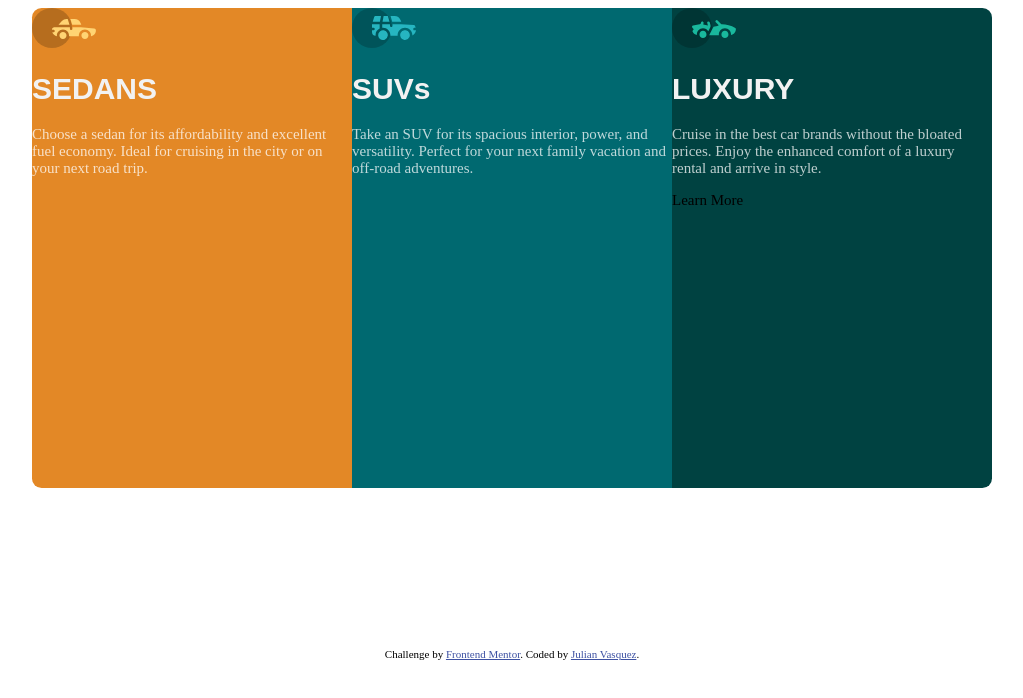
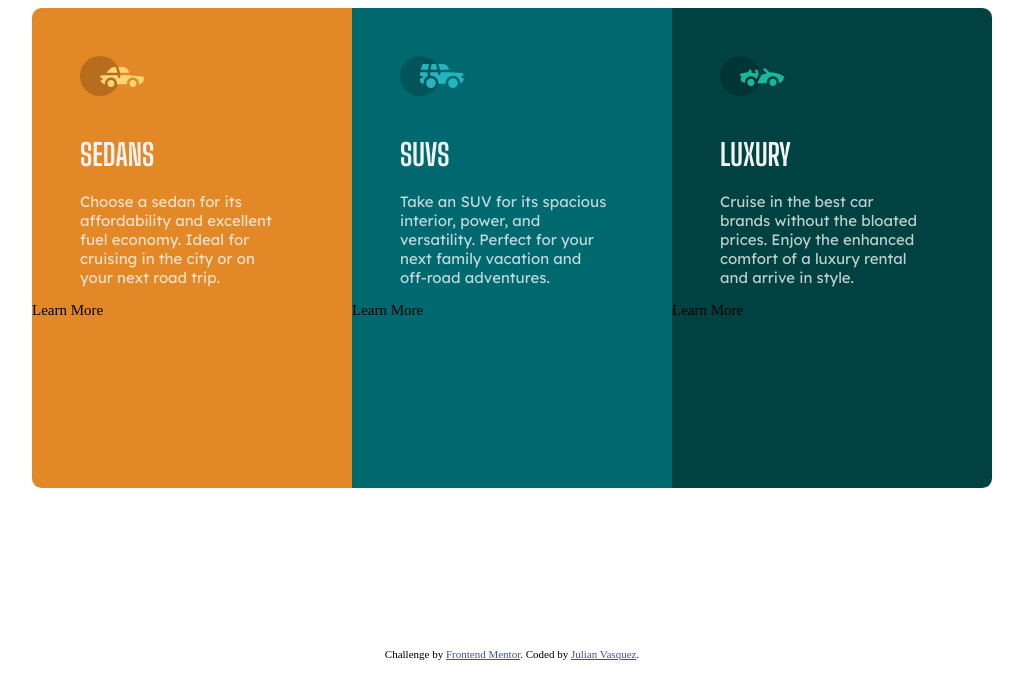
Before and after one commit to Midnightgb/3-column-preview-card-component-main, a plain HTML site: page index.html in a window 1280 px wide. Shown: the whole page, without its empty margins (128-1151 px from the left). Drawn offline with Linux system fonts and the light colour scheme.

Commit message:
fourth commit

```diff
--- a/index.html
+++ b/index.html
@@ -4,7 +4,6 @@
 <head>
   <meta charset="UTF-8">
   <meta name="viewport" content="width=device-width, initial-scale=1.0"> <!-- displays site properly based on user's device -->
-
   <link rel="icon" type="image/png" sizes="32x32" href="./images/favicon-32x32.png">
   <title>Frontend Mentor | 3-column preview card component</title>
 
@@ -19,13 +18,18 @@
       <h1>SEDANS</h1>
       <p>Choose a sedan for its affordability and excellent fuel economy. Ideal for cruising in the city
         or on your next road trip.</p>
+      <div class="💬">
+        Learn More
+      </div>
     </div>
     <div class="🚙">
       <img src="./images/icon-suvs.svg" alt="suvs icon">
-      <h1>SUVs</h1>
+      <h1>SUVS</h1>
       <p>Take an SUV for its spacious interior, power, and versatility. Perfect for your next family vacation
         and off-road adventures.</p>
-
+      <div class="💬">
+        Learn More
+      </div>
     </div>
     <div class="🚐">
       <img src="./images/icon-luxury.svg" alt="luxury icon">
--- a/style.css
+++ b/style.css
@@ -1,3 +1,11 @@
+@import url('https://fonts.googleapis.com/css2?family=Big+Shoulders+Display:wght@700&family=Lexend+Deca&display=swap');
+
+@media (max-width: 375px) {
+  .✨ {
+    margin: 5.3125rem auto;
+  }
+}
+
 .attribution {
   font-size: 11px;
   text-align: center;
@@ -8,6 +16,10 @@
   color: hsl(228, 45%, 44%);
 }
 
+* {
+  box-sizing: border-box;
+}
+
 body {
   font-size: 15px;
 }
@@ -15,10 +27,24 @@ body {
 h1 {
   font-family: "Big Shoulders Display", sans-serif;
   color: hsl(0, 0%, 95%);
+  font-weight: 700;
+  padding-left: 3rem;
+  padding-top: 1rem;
 }
 
 p {
+  font-family: "Lexend Deca", sans-serif;
   color: hsla(0, 0%, 100%, 0.75);
+  font-weight: 400;
+  padding-left: 3rem;
+  padding-right: 4rem;
+  text-align: left;
+}
+
+img {
+  position: relative;
+  padding-top: 3rem;
+  padding-left: 3rem;
 }
 
 .✨ {
```
Also changed, not shown: 1 other file.
